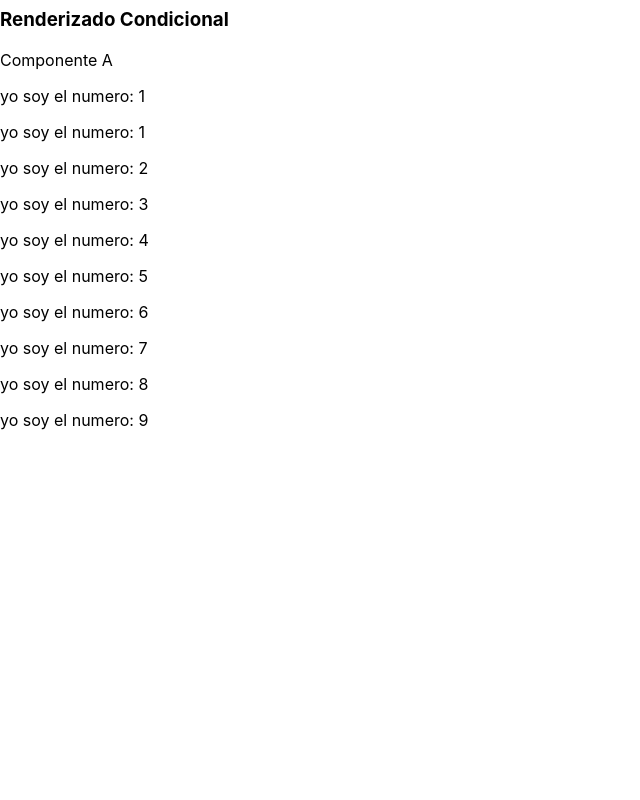
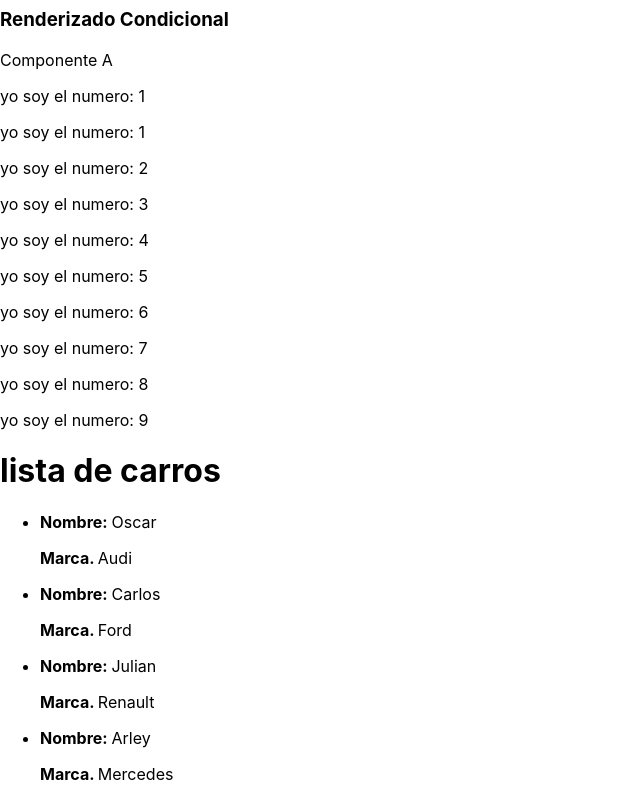
Before and after one commit to OscarLLC/app-curse-udemy, a React (Create React App) app: page / in a window 1280 px wide. Shown: the part 265-1065 px from the top of the page, without its empty margins (0-640 px from the left). Before the commit the page ends 800 px from the top, so only its background shows below. Built offline with nearby package versions, Linux system fonts and the light colour scheme.

Commit message:
lists object

```diff
--- a/src/App.js
+++ b/src/App.js
@@ -1,6 +1,7 @@
 import React, {Component} from 'react'
 import Condicional from './Section/Condicional'
 import List from './Section/List'
+import Datas from './Section/Datas'
 
 class Contador extends Component {
   constructor(props){
@@ -74,6 +75,7 @@ class Text extends Component{
          <Contador contadorIncial = {200} />
          <Condicional />
          <List />
+         <Datas />
       </div>
     )
   }
--- /dev/null
+++ b/src/Data/Car.json
@@ -0,0 +1,22 @@
+[
+  {
+    "id": "efe1a0cd-8353-4ba0-d4v3-30434c933298",
+    "name": "Oscar",
+    "company": "Audi"
+  },
+  {
+    "id": "9b9048ec-fff8-4bc5-m1k3-d0c65b83eb92",
+    "name": "Carlos",
+    "company": "Ford"
+  },
+  {
+    "id": "f447e8a1-26a2-4e3a-p3n3-724e93fd4945",
+    "name": "Julian",
+    "company": "Renault"
+  },
+  {
+    "id": "52f1c5b7-14b5-41c0-t3t4-42ef853a7648",
+    "name": "Arley",
+    "company": "Mercedes"
+  }
+]
--- /dev/null
+++ b/src/Section/Datas.js
@@ -0,0 +1,39 @@
+
+import React, {Component} from 'react'
+import Car from '../Data/Car.json'
+
+
+class DataItem extends Component{
+  render(){
+    const {Car} = this.props
+    return(
+      <div>
+         <li>
+            <p><strong>Nombre: </strong>{Car.name}</p>
+            <p><strong>Marca. </strong>{Car.company}</p>
+          </li>
+      </div>
+    )
+  }
+}
+
+class Datas extends Component{
+  render(){
+    return(
+      <div>
+        <h1>lista de carros</h1>
+        <ul>
+          {
+            Car.map( Car =>{
+              return(
+               <DataItem key={Car.id} Car={Car} />
+              )
+            })
+          }
+        </ul>
+      </div>
+    )
+  }
+}
+
+export default Datas;
--- a/src/Section/List.js
+++ b/src/Section/List.js
@@ -6,8 +6,8 @@ export default class List extends Component{
     const array = [1,1,2,3,4,5,6,7,8,9]
     return(
       <div>
-        {array.map(number=>{
-          return <p>yo soy el numero: {number}</p>
+        {array.map((number, index)=>{
+          return <p key={index}>yo soy el numero: {number}</p>
         })}
       </div>
     )
```
